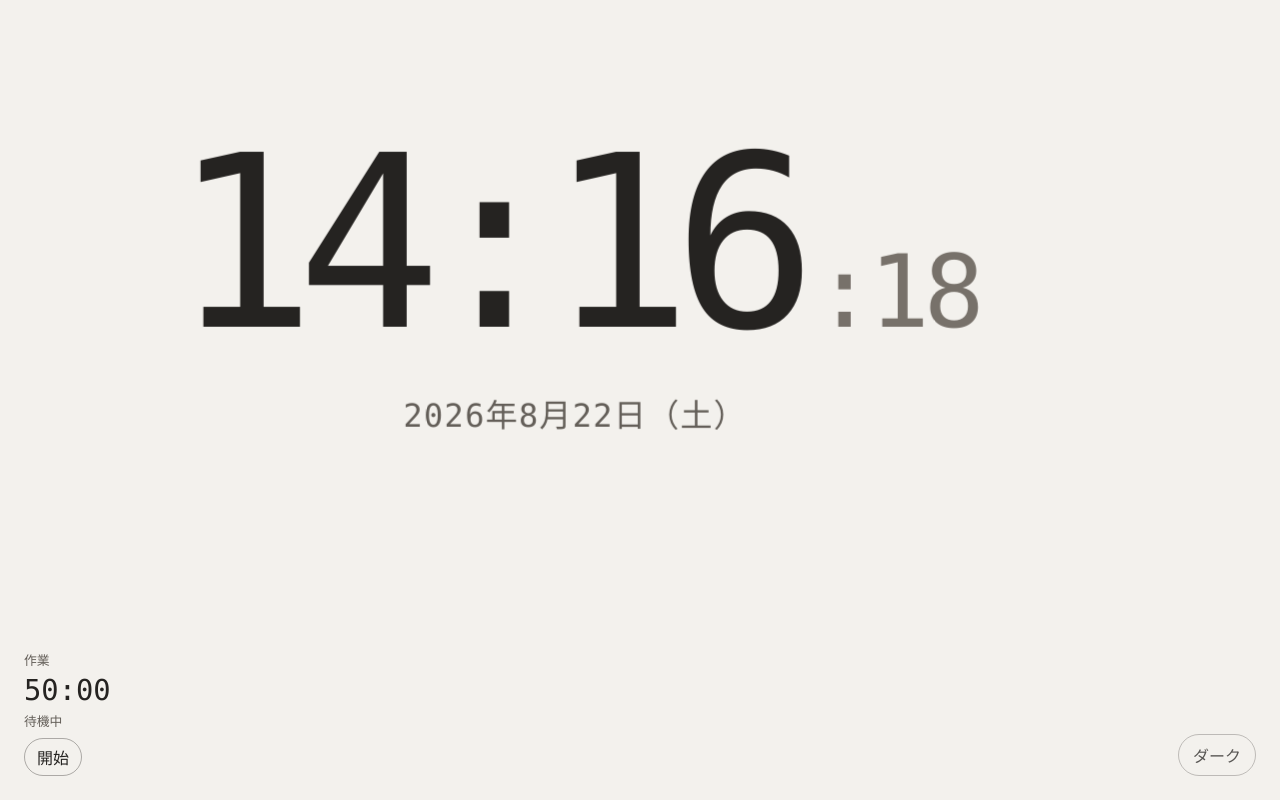
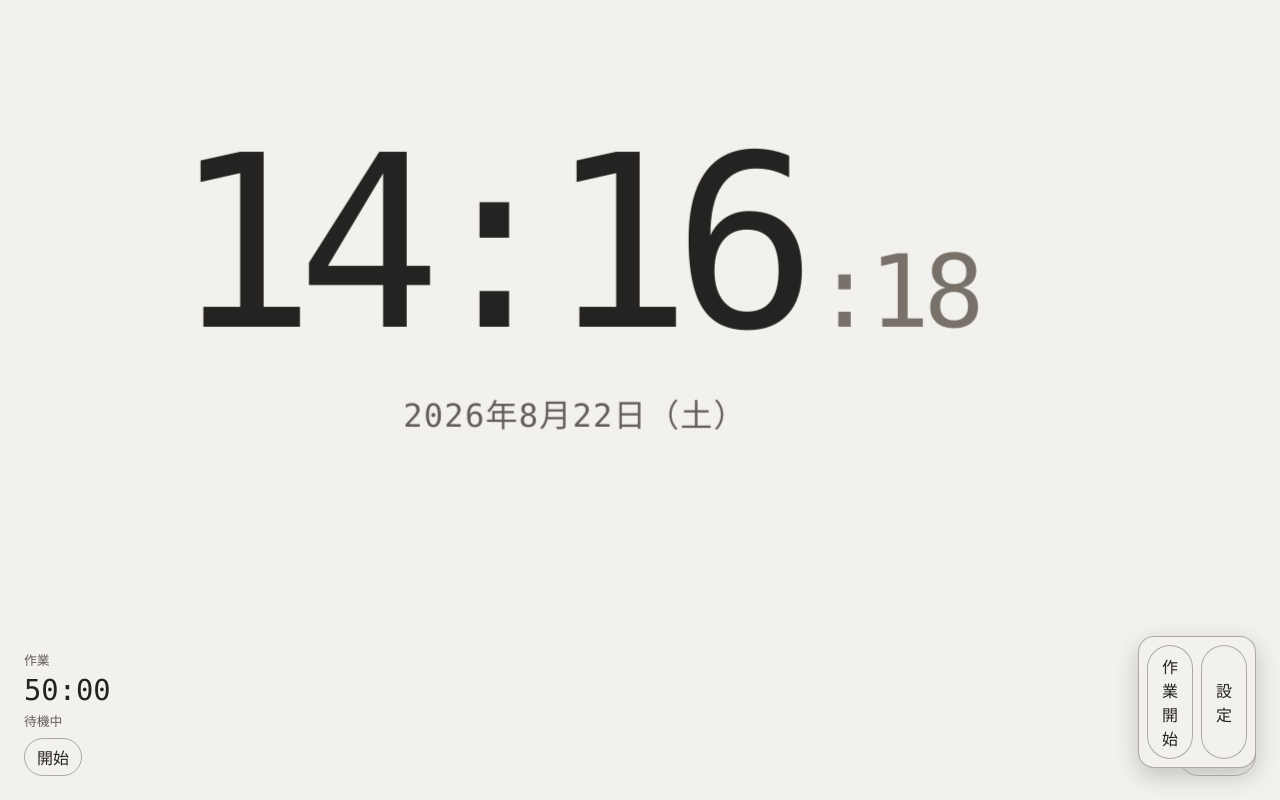
Before and after one commit to hoyoyo-arale/mobile-screen-watch, a Vue app: page / in a window 1280 px wide. Both pictures are taken after a click on the button "ライト". Built offline with nearby package versions, Linux system fonts and the light colour scheme.

Commit message:
feat: add menu bar foundation

```diff
--- a/src/App.vue
+++ b/src/App.vue
@@ -1,6 +1,7 @@
 <script setup lang="ts">
 import { onMounted, onUnmounted, ref, useTemplateRef } from "vue";
 import ClockDisplay from "./components/ClockDisplay.vue";
+import MenuBar from "./components/MenuBar.vue";
 import TimerDisplay from "./components/TimerDisplay.vue";
 import { toggleTheme as getNextTheme } from "./logic/theme";
 import type { MotionBounds } from "./logic/motion";
@@ -11,6 +12,7 @@ const theme = ref<Theme>("dark");
 const movementSpeedPixelsPerSecond = ref(
   DEFAULT_SETTINGS.movementSpeedPixelsPerSecond,
 );
+const isMenuOpen = ref(false);
 const screenElement = useTemplateRef<HTMLElement>("screenElement");
 const containerSize = ref<MotionBounds>({ width: 0, height: 0 });
 let clockInterval: number | undefined;
@@ -18,6 +20,10 @@ let resizeObserver: ResizeObserver | undefined;
 
 const handleThemeToggle = () => {
   theme.value = getNextTheme(theme.value);
+};
+
+const handleScreenTap = () => {
+  isMenuOpen.value = !isMenuOpen.value;
 };
 
 const updateContainerSize = () => {
@@ -44,7 +50,12 @@ onUnmounted(() => {
 });
 </script>
 <template>
-  <main ref="screenElement" class="clock-screen" :class="`theme-${theme}`">
+  <main
+    ref="screenElement"
+    class="clock-screen"
+    :class="`theme-${theme}`"
+    @click="handleScreenTap"
+  >
     <ClockDisplay
       :now="now"
       :container-size="containerSize"
@@ -65,5 +76,11 @@ onUnmounted(() => {
     >
       {{ theme === "dark" ? "ライト" : "ダーク" }}
     </button>
+    <MenuBar
+      :open="isMenuOpen"
+      @close="isMenuOpen = false"
+      @open-settings="isMenuOpen = false"
+      @start-timer="isMenuOpen = false"
+    />
   </main>
 </template>
--- /dev/null
+++ b/src/components/MenuBar.vue
@@ -0,0 +1,89 @@
+<script setup lang="ts">
+import { onUnmounted, watch } from "vue";
+
+interface Props {
+  open: boolean;
+}
+
+const props = defineProps<Props>();
+const emit = defineEmits<{
+  close: [];
+  openSettings: [];
+  startTimer: [];
+}>();
+
+let hideTimeout: number | undefined;
+
+const scheduleHide = () => {
+  if (hideTimeout !== undefined) window.clearTimeout(hideTimeout);
+  hideTimeout = window.setTimeout(() => emit("close"), 5_000);
+};
+
+watch(
+  () => props.open,
+  (open) => {
+    if (open) scheduleHide();
+  },
+);
+
+const handleInteraction = () => {
+  scheduleHide();
+};
+
+onUnmounted(() => {
+  if (hideTimeout !== undefined) window.clearTimeout(hideTimeout);
+});
+</script>
+
+<template>
+  <nav
+    class="menu-bar"
+    :class="{ 'menu-bar--open': open }"
+    aria-label="操作メニュー"
+    @pointerenter="handleInteraction"
+    @focusin="handleInteraction"
+  >
+    <div v-if="open" id="clock-menu" class="menu-panel" @click.stop>
+      <button type="button" @click="emit('startTimer')">作業開始</button>
+      <button type="button" @click="emit('openSettings')">設定</button>
+    </div>
+  </nav>
+</template>
+
+<style scoped>
+.menu-bar {
+  position: absolute;
+  right: max(24px, env(safe-area-inset-right));
+  bottom: max(24px, env(safe-area-inset-bottom));
+  z-index: 2;
+}
+.menu-panel {
+  position: absolute;
+  right: 0;
+  bottom: calc(100% + 8px);
+  display: flex;
+  gap: 8px;
+  padding: 8px;
+  border: 1px solid var(--control-border);
+  border-radius: 16px;
+  background: var(--screen-background);
+  box-shadow: 0 8px 24px rgb(0 0 0 / 20%);
+}
+.menu-panel button {
+  border: 1px solid var(--control-border);
+  border-radius: 999px;
+  padding: 8px 14px;
+  color: var(--primary-text);
+  background: var(--screen-background);
+  font: inherit;
+  cursor: pointer;
+}
+.menu-panel button:hover,
+.menu-panel button:focus-visible {
+  background: color-mix(
+    in srgb,
+    var(--primary-text) 10%,
+    var(--screen-background)
+  );
+}
+</style>
```
